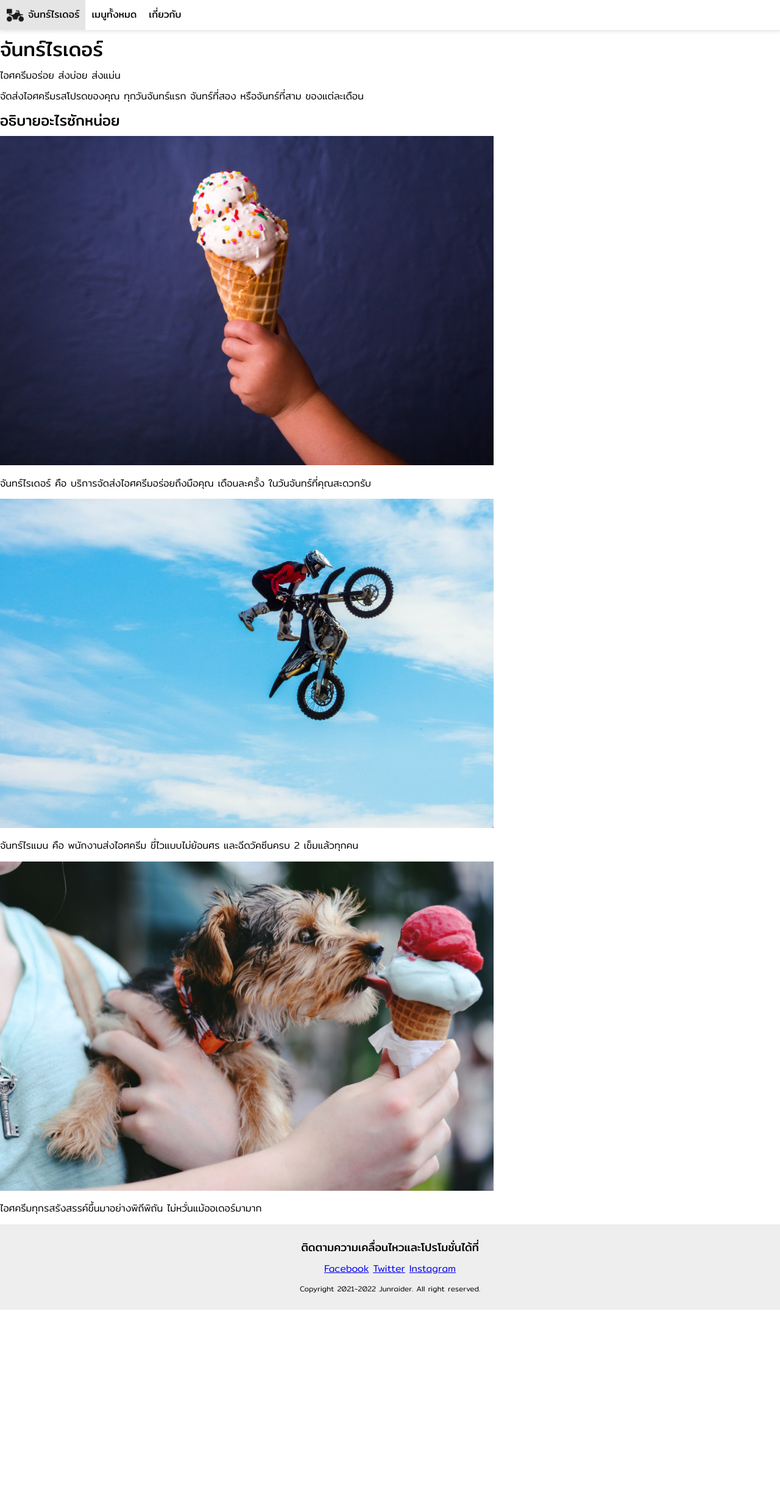
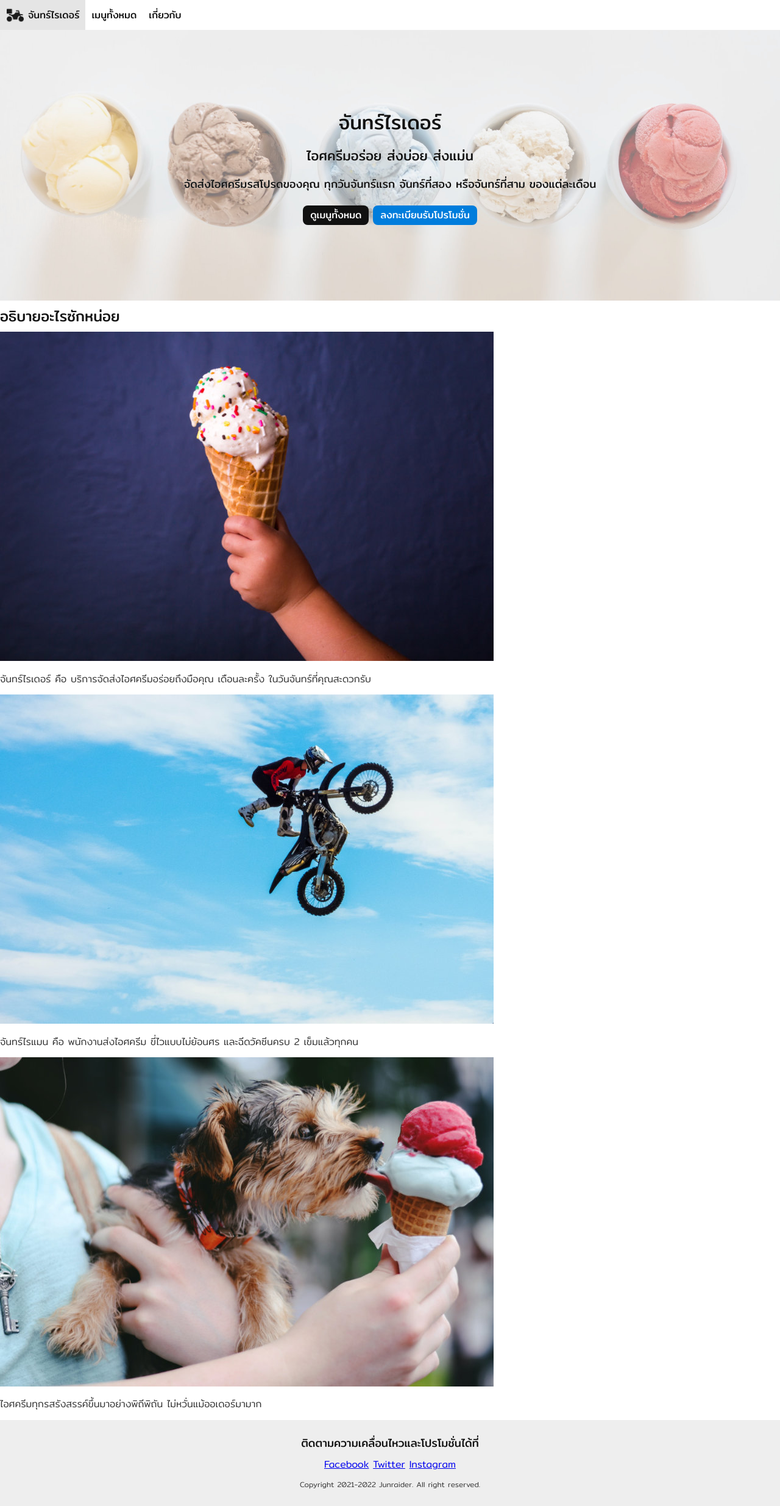
Before and after one commit to potchangelo/django-junraider, a Django app: page / in a window 1280 px wide. Shown: the whole page at 61% size. Before the commit the page ends 2148 px from the top, so only its background shows below. Run offline with Django 4.2, Linux system fonts and the light colour scheme.

Commit message:
Homepage landing CSS

```diff
--- a/app_general/static/app_general/main.css
+++ b/app_general/static/app_general/main.css
@@ -32,11 +32,13 @@
 }
 
 html {
+    color: #333333;
     font-family: 'Mitr', sans-serif;
     font-weight: 300;
 }
 
 h1, h2, h3, h4, h5, h6 {
+    color: #111111;
     font-weight: 400;
     margin-top: 12px;
     margin-bottom: 12px;
@@ -70,6 +72,26 @@ p {
     font-size: 16px;
 }
 
+.button {
+    color: white;
+    background-color: #111111;
+    border-radius: 8px;
+    font-weight: 400;
+    line-height: 1;
+    text-decoration: none;
+    display: inline-block;
+    padding: 8px 12px;
+    transition: background-color 0.3s;
+}
+
+.button-primary {
+    background-color: rgb(0, 125, 220);
+}
+
+.button-primary:hover {
+    background-color: rgb(0, 102, 181);
+}
+
 /* Site header */
 .site-header {
     background-color: white;
@@ -84,6 +106,7 @@ p {
     color: #111111;
     background-color: rgba(0, 0, 0, 0);
     font-weight: 400;
+    line-height: 1;
     text-decoration: none;
     display: flex;
     padding: 0px 10px;
@@ -111,3 +134,20 @@ p {
 .site-footer-copyright {
     font-size: 12px;
 }
+
+/* Homepage */
+.home-landing {
+    background-color: lightblue;
+    background-image: url('home-bg.jpg');
+    background-position: center;
+    background-size: cover;
+    background-repeat: no-repeat;
+    text-align: center;
+    padding: 108px 16px;
+}
+
+.home-landing-text {
+    text-shadow: 0px 0px 1px rgba(255, 255, 255, 1);
+    margin-top: 24px;
+    margin-bottom: 24px;
+}
--- a/app_general/templates/app_general/home.html
+++ b/app_general/templates/app_general/home.html
@@ -2,12 +2,17 @@
 {% load static %}
 
 {% block content %}
-<section>
-    <h1>จันทร์ไรเดอร์</h1>
-    <p>ไอศครีมอร่อย ส่งบ่อย ส่งแม่น</p>
-    <p>จัดส่งไอศครีมรสโปรดของคุณ ทุกวันจันทร์แรก จันทร์ที่สอง หรือจันทร์ที่สาม ของแต่ละเดือน</p>
+<section class="home-landing">
+    <h1 class="home-landing-text">จันทร์ไรเดอร์</h1>
+    <h4 class="home-landing-text">ไอศครีมอร่อย ส่งบ่อย ส่งแม่น</h4>
+    <h6 class="home-landing-text">จัดส่งไอศครีมรสโปรดของคุณ ทุกวันจันทร์แรก จันทร์ที่สอง หรือจันทร์ที่สาม ของแต่ละเดือน</h6>
+    <p>
+        <a class="button" href="#">ดูเมนูทั้งหมด</a>
+        <a class="button button-primary" href="#">ลงทะเบียนรับโปรโมชั่น</a>
+    </p>
 </section>
-<section>
+<section class="content-section">
+    <div class="content-container">
         <h3>อธิบายอะไรซักหน่อย</h3>
         <div>
             <div>
@@ -27,5 +32,6 @@
             </div>
             <p>ไอศครีมทุกรสรังสรรค์ขึ้นมาอย่างพิถีพิถัน ไม่หวั่นแม้ออเดอร์มามาก</p>
         </div>
+    </div>
 </section>
 {% endblock %}
```
Lines whose indentation alone changed are shown as unchanged.
